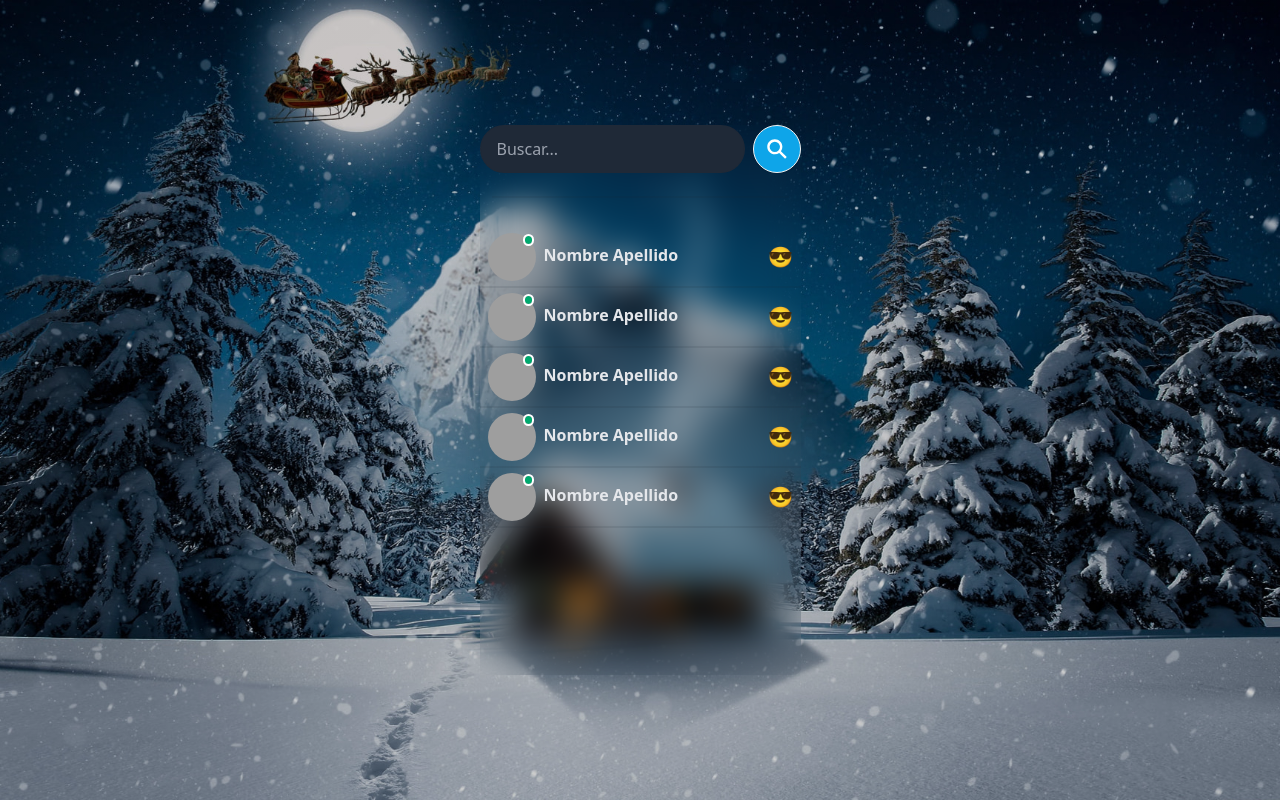
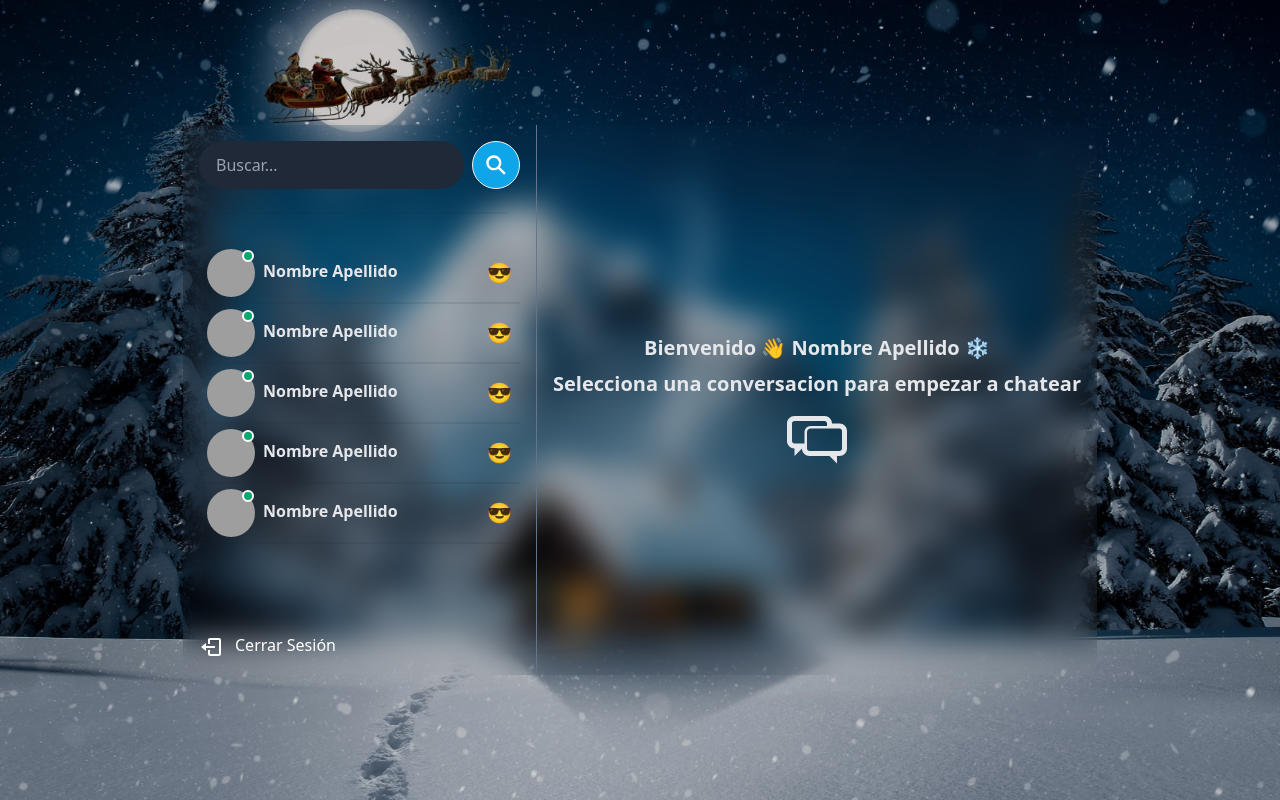
Before and after one commit to agustinmigliorero/Chat-App-MERN, a React (Vite) app in the folder cliente/: page / in a window 1280 px wide. Built offline with nearby package versions, Linux system fonts and the light colour scheme; grey boxes are pictures that could not be loaded.

Commit message:
Terminados ajustes de estilos

```diff
--- a/cliente/src/App.jsx
+++ b/cliente/src/App.jsx
@@ -1,13 +1,9 @@
-import Login from "./pages/login/Login.jsx";
-import SignUp from "./pages/signup/SignUp.jsx";
 import Home from "./pages/home/Home.jsx";
 
 function App() {
   return (
     <>
       <div className="p-4 h-screen flex items-center justify-center">
-        {/* <Login /> */}
-        {/* <SignUp /> */}
         <Home />
       </div>
     </>
--- /dev/null
+++ b/cliente/src/components/Sidebar/LogoutButton.jsx
@@ -0,0 +1,14 @@
+import { BiLogOut } from "react-icons/bi";
+
+function LogoutButton() {
+  return (
+    <div className="mt-auto ">
+      <span className="text-white cursor-pointer hover:text-sky-300 hover:underline">
+        <BiLogOut className="w-6 h-6 cursor-pointer inline me-3" />
+        Cerrar Sesión
+      </span>
+    </div>
+  );
+}
+
+export default LogoutButton;
--- a/cliente/src/components/Sidebar/Sidebar.jsx
+++ b/cliente/src/components/Sidebar/Sidebar.jsx
@@ -1,13 +1,14 @@
 import SearchInput from "./SearchInput";
 import Conversations from "./Conversations";
+import LogoutButton from "./LogoutButton";
 
 function Sidebar() {
   return (
-    <div>
+    <div className="border-r border-slate-500 p-4 flex flex-col">
       <SearchInput />
       <div className="divider px-3"></div>
       <Conversations />
-      {/* <LogoutButton /> */}
+      <LogoutButton />
     </div>
   );
 }
--- /dev/null
+++ b/cliente/src/components/messages/Message.jsx
@@ -0,0 +1,22 @@
+function Message() {
+  return (
+    <div className="chat chat-end">
+      <div className="chat-image avatar">
+        <div className="w-10 rounded-full">
+          <img
+            src="https://avatar.iran.liara.run/public/40"
+            alt="Imagen de usuario"
+          />
+        </div>
+      </div>
+      <div className="chat-bubble text-white bg-blue-500">
+        Hola!, como estas?
+      </div>
+      <div className="chat-footer opacity-50 text-xs flex gap-1 items-center text-slate-100">
+        12:42
+      </div>
+    </div>
+  );
+}
+
+export default Message;
--- /dev/null
+++ b/cliente/src/components/messages/MessageContainer.jsx
@@ -0,0 +1,38 @@
+import Messages from "./Messages";
+import MessageInput from "./MessageInput";
+import { TiMessages } from "react-icons/ti";
+
+function MessageContainer() {
+  const noChatSelected = true;
+  return (
+    <div className="md:min-w-[450px] flex flex-col">
+      {noChatSelected ? (
+        <NoChatSelected />
+      ) : (
+        <>
+          <div className="bg-slate-500 px-4 py-2 mb-2">
+            <span className="label-text">To:</span>{" "}
+            <span className="text-gray-900 font-bold">Nombre Apellido</span>
+          </div>
+
+          <Messages />
+          <MessageInput />
+        </>
+      )}
+    </div>
+  );
+}
+
+export default MessageContainer;
+
+const NoChatSelected = () => {
+  return (
+    <div className="flex items-center justify-center w-full h-full">
+      <div className="px-4 text-center sm:text-lg md:text-xl text-gray-200 font-semibold flex flex-col items-center gap-2">
+        <p>Bienvenido 👋 Nombre Apellido ❄</p>
+        <p>Selecciona una conversacion para empezar a chatear</p>
+        <TiMessages className="text-3xl md:text-6xl text-center" />
+      </div>
+    </div>
+  );
+};
--- /dev/null
+++ b/cliente/src/components/messages/MessageInput.jsx
@@ -0,0 +1,23 @@
+import { BsSend } from "react-icons/bs";
+
+function MessageInput() {
+  return (
+    <form className="px-4 my-3">
+      <div className="w-full relative">
+        <input
+          type="text"
+          className="border text-sm rounded-lg block w-full p-2.5 bg-gray-700 border-gray-600 text-white"
+          placeholder="Escribe tu mensaje..."
+        />
+        <button
+          type="submit"
+          className="absolute inset-y-0 end-0 flex items-center pe-3 text-gray-200 hover:text-sky-300"
+        >
+          <BsSend />
+        </button>
+      </div>
+    </form>
+  );
+}
+
+export default MessageInput;
--- /dev/null
+++ b/cliente/src/components/messages/Messages.jsx
@@ -0,0 +1,21 @@
+import Message from "./Message";
+
+function Messages() {
+  return (
+    <div className="px-4 flex-1 overflow-auto">
+      <Message />
+      <Message />
+      <Message />
+      <Message />
+      <Message />
+      <Message />
+      <Message />
+      <Message />
+      <Message />
+      <Message />
+      <Message />
+    </div>
+  );
+}
+
+export default Messages;
--- a/cliente/src/index.css
+++ b/cliente/src/index.css
@@ -10,3 +10,22 @@
   background-attachment: fixed;
   background-position: center;
 }
+
+/* dark mode looking scrollbar */
+::-webkit-scrollbar {
+  width: 8px;
+}
+
+::-webkit-scrollbar-track {
+  background: #555;
+}
+
+::-webkit-scrollbar-thumb {
+  background: #121212;
+  border-radius: 5px;
+}
+
+::-webkit-scrollbar-thumb:hover {
+  background: #242424;
+}
+/* dark mode looking scrollbar */
--- a/cliente/src/pages/home/Home.jsx
+++ b/cliente/src/pages/home/Home.jsx
@@ -1,10 +1,11 @@
 import Sidebar from "../../components/Sidebar/Sidebar";
+import MessageContainer from "../../components/messages/MessageContainer";
 
 function Home() {
   return (
     <div className="flex sm:h-[450px] md:h-[550px] rounded-lg overflow-hidden bg-gray-400 bg-clip-padding backdrop-filter backdrop-blur-lg bg-opacity-0">
       <Sidebar />
-      {/* <MessageContainer /> */}
+      <MessageContainer />
     </div>
   );
 }
```
